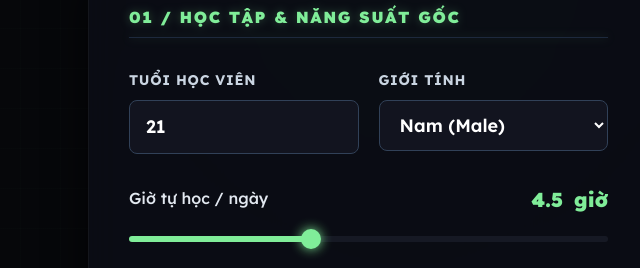
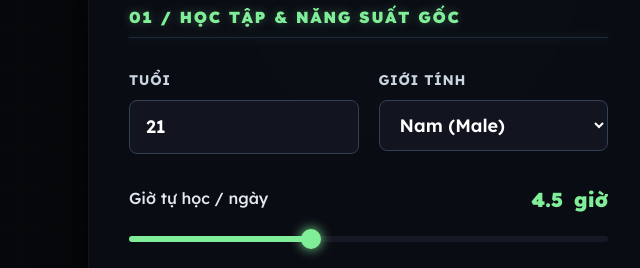
Before and after one commit to nguyenlinhlinh101-svg/web_new, a plain HTML site: page index.html in a window 1280 px wide. Shown: the part 392-660 px from the top of the page, 0-640 px from the left. Drawn offline with nearby package versions, Linux system fonts and the light colour scheme.

Commit message:
fix indexs

```diff
--- a/index.html
+++ b/index.html
@@ -153,7 +153,9 @@
 
                         <div class="grid grid-cols-2 gap-5">
                             <div>
-                                <label class="block text-sm font-bold text-slate-300 uppercase tracking-wider mb-2.5">Tuổi học viên</label>
+                                <label class="block text-sm font-bold text-slate-300 uppercase tracking-wider mb-2.5">Tuổi
+
+                                </label>
                                 <input type="number" id="age" min="15" max="35" value="21" class="w-full bg-[#12141f] border border-slate-700 rounded-lg px-4 py-3 text-white font-semibold focus:outline-none focus:border-[#80ED99] transition text-lg">
                             </div>
                             <div>
```
